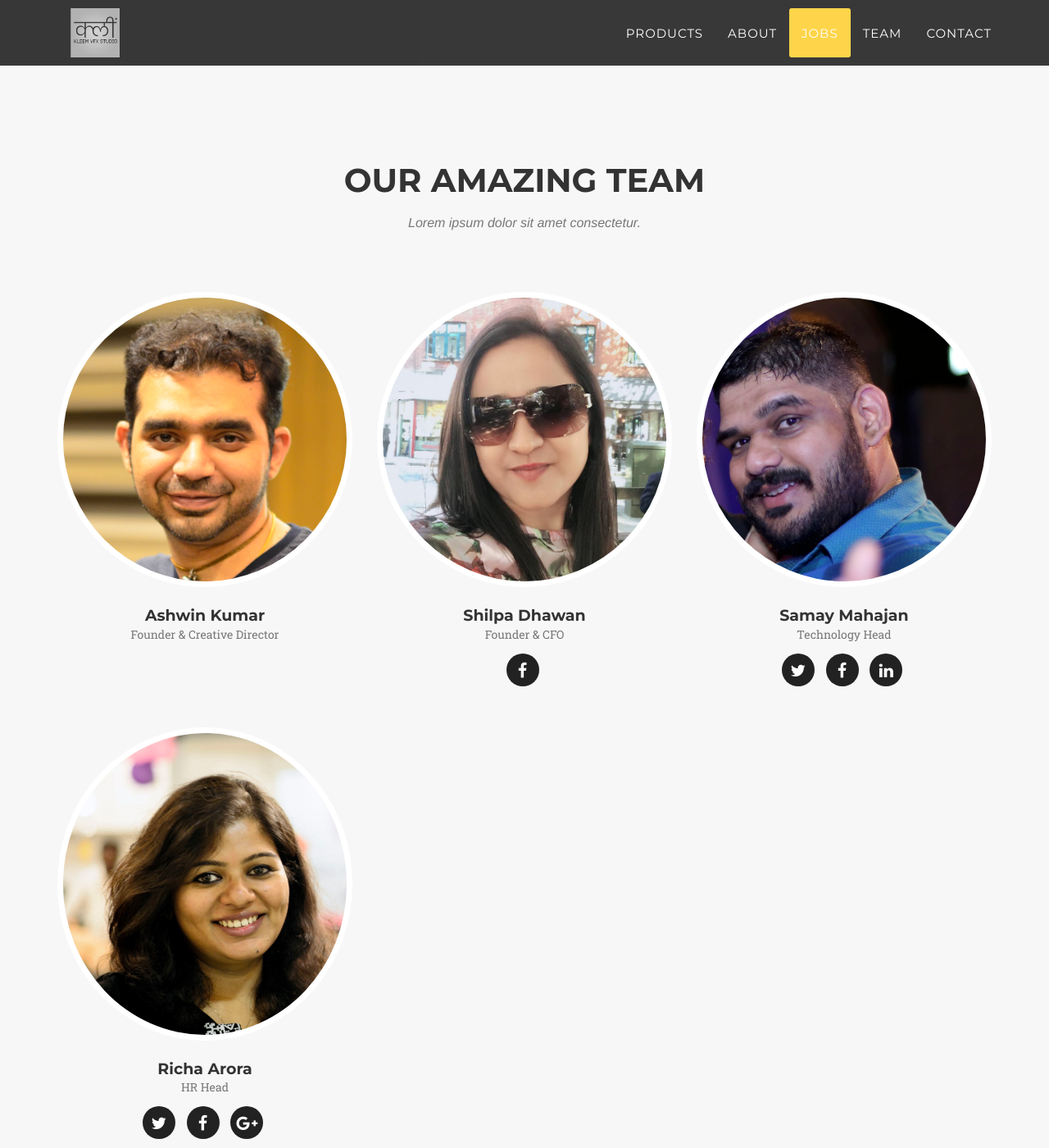
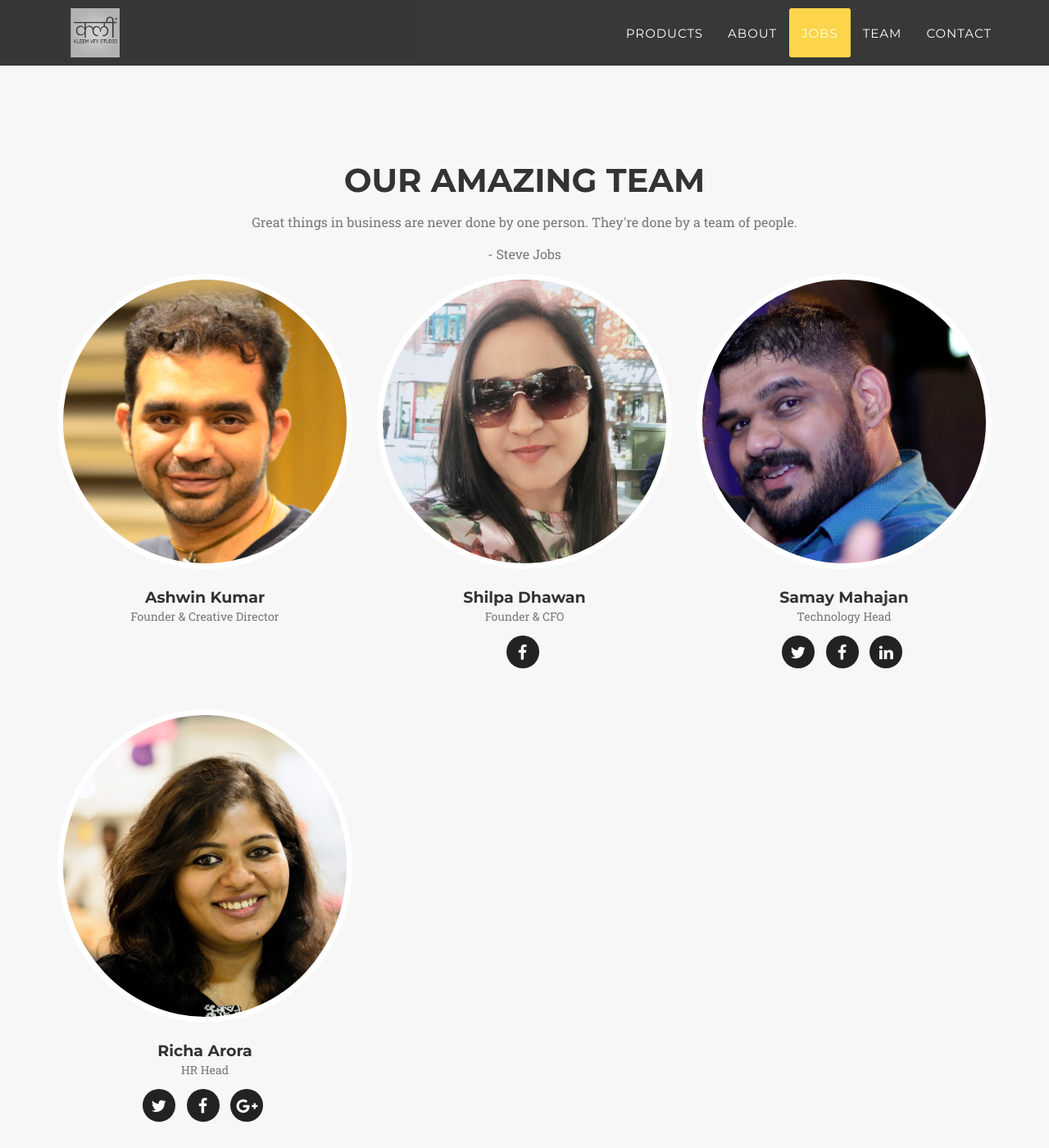
Before and after one commit to kleemvfxstudio/kleemvfxstudio.github.io, a Jekyll site: the page built from index.html, in a window 1280 px wide and 1400 px high, scrolled down 4291 px. Shown: the whole window at 82% size. Built offline with Jekyll 4.4.1, drawn with Linux system fonts in a browser that asks for light colours; some web fonts are replaced; some of the changed text lies outside the part shown.

Commit message:
Quotation block changes

```diff
--- a/_includes/team.html
+++ b/_includes/team.html
@@ -4,7 +4,9 @@
             <div class="row">
                 <div class="col-lg-12 text-center">
                     <h2 class="section-heading">Our Amazing Team</h2>
-                    <h3 class="section-subheading text-muted">Lorem ipsum dolor sit amet consectetur.</h3>
+                    <!-- <h3 class="section-subheading text-muted">Lorem ipsum dolor sit amet consectetur.</h3> -->
+                    <p class="large text-muted ">Great things in business are never done by one person. They're done by a team of people.</p>
+                    <p class="large text-muted text-center">- Steve Jobs</p>
                 </div>
             </div>
             <div class="row">
@@ -30,8 +32,9 @@
             </div>
             <div class="row">
                 <div class="col-lg-8 col-lg-offset-2 text-center well">
-                    <p class="large text-muted ">Great things in business are never done by one person. They're done by a team of people.</p>
-                    <p class="large text-muted text-right">- Steve Jobs</p>
+                    <!-- <p class="large text-muted ">Great things in business are never done by one person. They're done by a team of people.</p>
+                    <p class="large text-muted text-right">- Steve Jobs</p> -->
+                    <!-- <h3 class="section-subheading text-muted">Lorem ipsum dolor sit amet consectetur.</h3> -->
                 </div>
             </div>
         </div>
```
